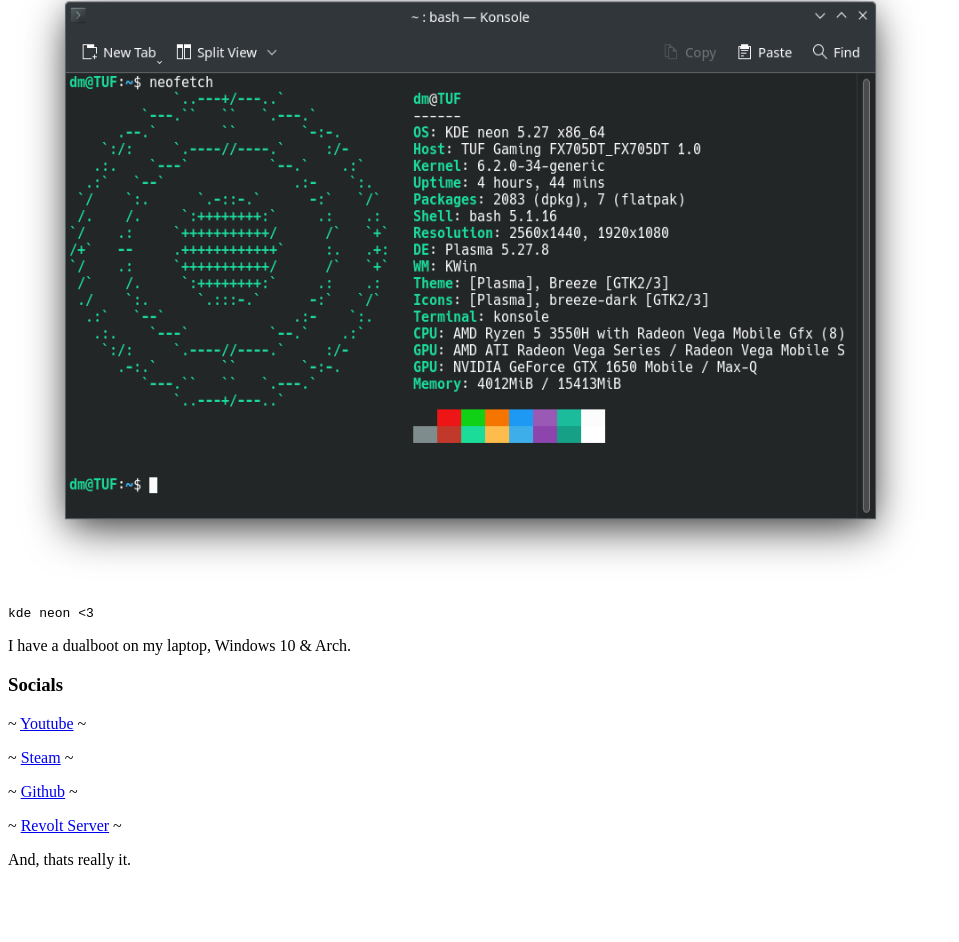
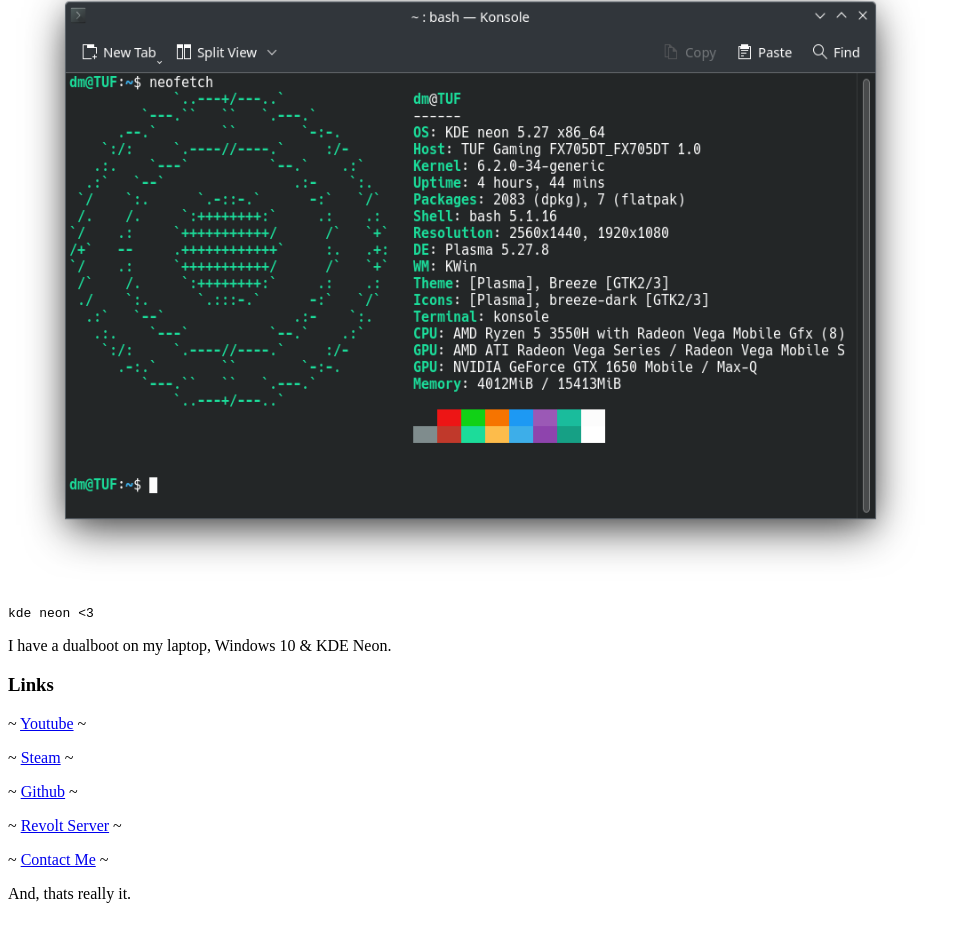
Before and after one commit to darkmmode/darkmmode.github.io, a plain HTML site: page index.html in a window 1280 px wide. Shown: the part 232-1174 px from the top of the page, without its empty margins (0-959 px from the left). Drawn offline with Linux system fonts and the light colour scheme.

Commit message:
Update index.html

```diff
--- a/index.html
+++ b/index.html
@@ -14,12 +14,13 @@
 <h2><font color="#000000">Here is my neofetch if you wanted to know - </font></h2>
 <p><img src="neofetch.png" align=bottom width=925 height=637></p>
 <p><tt>kde neon <3</tt></p>
-<p>I have a dualboot on my laptop, Windows 10 &amp; Arch. </p>
-<h3>Socials</h3>
+<p>I have a dualboot on my laptop, Windows 10 &amp; KDE Neon. </p>
+<h3>Links</h3>
 <p>~ <a href="https://www.youtube.com/@dark-mode.">Youtube</a> ~</p>
 <p>~ <a href="https://steamcommunity.com/id/darkmmode/">Steam</a> ~</p>
 <p>~ <a href="https://github.com/darkmmode/">Github</a> ~</p>
 <p>~ <a href="https://rvlt.gg/r2DSqB83">Revolt Server</a> ~</p>
+<p>~ <a href="mailto:darksemail@duck.com">Contact Me</a> ~</p>
 <p>And, thats really it.</p>
 <p>&#160;</p>
 <p>&#160;</p>
```
